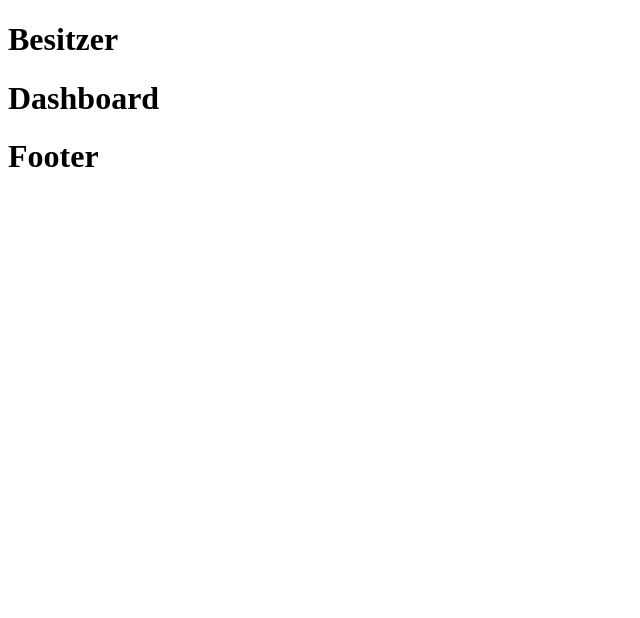
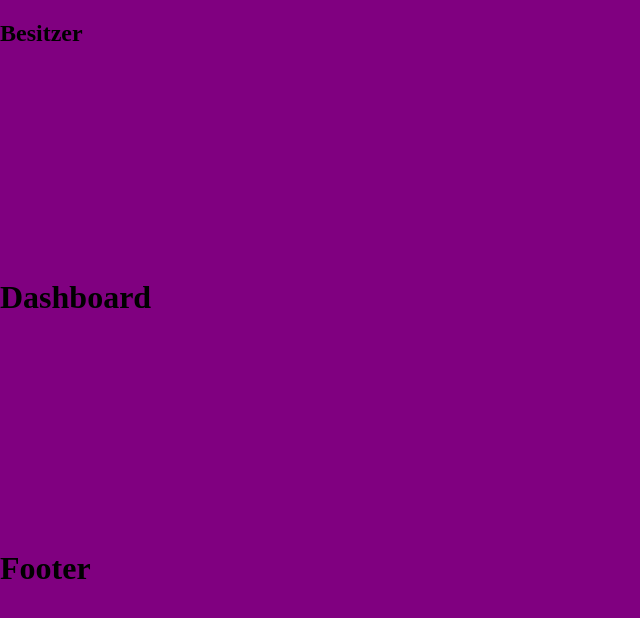
Before and after one commit to KayBeckmann/mypet, a Vue app in the folder apps/frontend-besitzer/: page / in a window 1280 px wide. Shown: the top 618 px of the page, without its empty margins (0-640 px from the left). Built offline with nearby package versions, Linux system fonts and the light colour scheme.

Commit message:
Frontend issues

```diff
--- a/apps/frontend-besitzer/index.html
+++ b/apps/frontend-besitzer/index.html
@@ -5,6 +5,7 @@
     <link rel="icon" type="image/svg+xml" href="/vite.svg" />
     <meta name="viewport" content="width=device-width, initial-scale=1.0" />
     <title>Vite + Vue + TS</title>
+    <link rel="stylesheet" type="text/css" href="style.css" media=”screen” />
   </head>
   <body>
     <div id="app"></div>
--- a/apps/frontend-besitzer/src/App.vue
+++ b/apps/frontend-besitzer/src/App.vue
@@ -2,16 +2,23 @@
 </script>
 
 <template>
-  <h1>Besitzer</h1> <nav>
+  <div class="content">
+    <nav>
+      <h1>Besitzer</h1>
     </nav>
-  <main>
-    <router-view />
-  </main>
-  <footer>
-  <h1>Footer</h1>
+    <main>
+      <router-view />
+    </main>
+    <footer>
+      <h1>Footer</h1>
     </footer>
+  </div>
 </template>
 
-<style>
-/* Globale Styles oder Styles für das App-Layout */
+<style scoped>
+.content{
+  background-color: purple;
+  height: 100dvh;
+  display: grid;
+}
 </style>
--- /dev/null
+++ b/apps/frontend-besitzer/style.css
@@ -0,0 +1,9 @@
+html{
+    margin: 0;
+    padding: 0;
+}
+
+body{
+    margin: 0 !important;
+    padding: 0 !important;
+}
```
Also changed, not shown: apps/frontend-besitzer/src/style.css (added).
